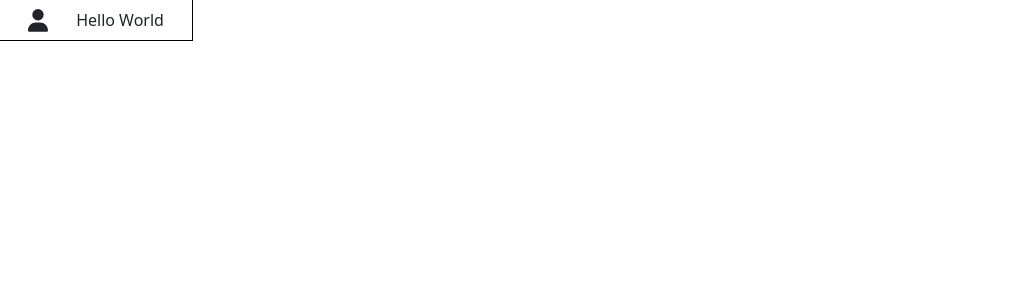
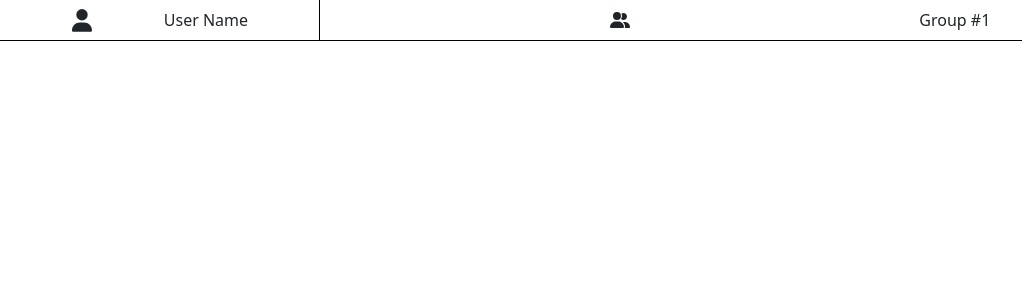
Before and after one commit to Ahmad-ayoub/Voca, a React (Create React App) app: page /MainPage in a window 1280 px wide. Shown: the top 300 px of the page, without its empty margins (0-1022 px from the left). Built offline with nearby package versions, Linux system fonts and the light colour scheme.

Commit message:
fixed the profile and group box

```diff
--- a/src/Components/MainPage/MainPage.css
+++ b/src/Components/MainPage/MainPage.css
@@ -7,12 +7,25 @@
   }
 }
 
+.profile_and_group_box {
+  display: flex;
+  outline: 1px solid black;
+  align-items: center;
+}
+
 .profile_box {
   display: flex;
   align-items: center;
   justify-content: space-evenly;
+  width: 25%;
+}
+
+.group_box {
+  display: flex;
+  align-items: center;
+  justify-content: space-evenly;
   outline: 1px solid black;
-  width: 15%;
+  width: 75%;
 }
 
 .profile_box_image {
--- a/src/Components/MainPage/MainPage.js
+++ b/src/Components/MainPage/MainPage.js
@@ -1,14 +1,22 @@
 import React from "react";
 import { FontAwesomeIcon } from "@fortawesome/react-fontawesome";
-import { faUser } from "@fortawesome/free-solid-svg-icons";
+import { faUser, faUserGroup } from "@fortawesome/free-solid-svg-icons";
 
 const MainPage = () => {
   return (
-    <div className="profile_box">
-      <>
-        <FontAwesomeIcon icon={faUser} className="profile_box_image" />
-        <p className="profile_box_text">Hello World</p>
-      </>
+    <div className="profile_and_group_box">
+      <div className="profile_box">
+        <>
+          <FontAwesomeIcon icon={faUser} className="profile_box_image" />
+          <p className="profile_box_text">User Name</p>
+        </>
+      </div>
+      <div className="group_box">
+        <>
+          <FontAwesomeIcon icon={faUserGroup} className="profile_box_image" />
+          <p className="profile_box_text">Group #1</p>
+        </>
+      </div>
     </div>
   );
 };
```
